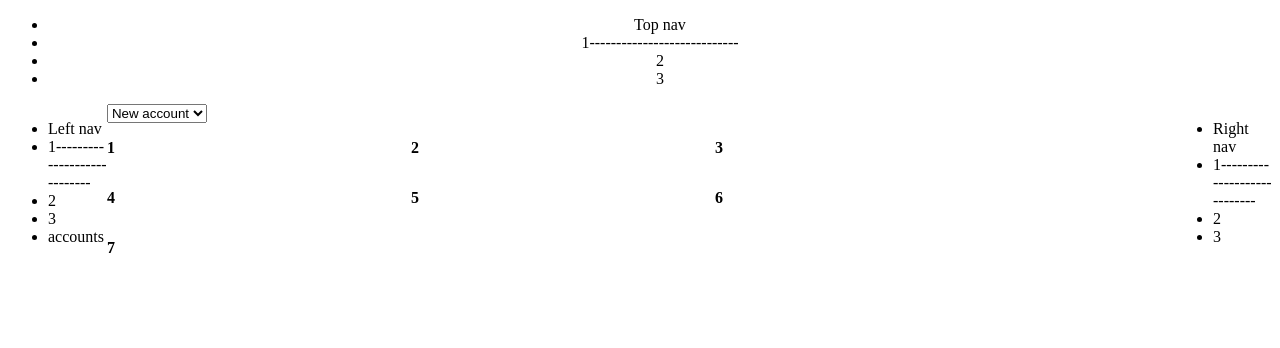
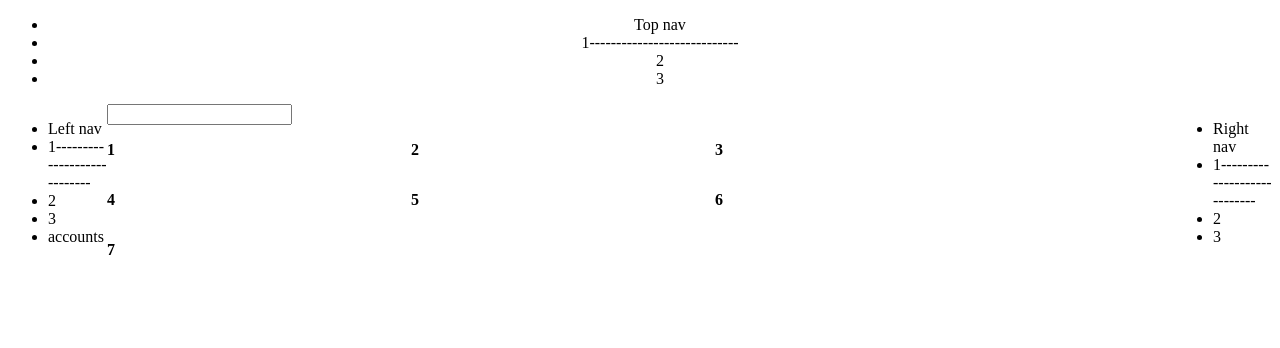
Before and after one commit to sh1chan/jibun, a Django app: page /accounts/ in a window 1280 px wide. Shown: the top 348 px of the page. Run offline with Django 4.2, Linux system fonts and the light colour scheme.

Commit message:
Accounts: deleted account filters on adding a new one

```diff
--- a/accounts/config.py
+++ b/accounts/config.py
@@ -1,2 +1,3 @@
 # TODO: decrease this number, keep it small and beautiful
 ACCOUNT_MODEL_NAME_LENGTH = 100
+ACCOUNT_MODEL_TYPE_LENGTH = 100
--- a/accounts/models.py
+++ b/accounts/models.py
@@ -7,5 +7,7 @@ class AccountModel(models.Model):
     """Model for default or universal accounts
     """
     name = models.CharField(max_length=config.ACCOUNT_MODEL_NAME_LENGTH)
+    description = models.TextField()
+    name_type = models.CharField(max_length=config.ACCOUNT_MODEL_TYPE_LENGTH)
     created_at = models.DateTimeField(auto_now_add=True)
     updated_at = models.DateTimeField(auto_now=True)
--- a/accounts/static/accounts/js/index.js
+++ b/accounts/static/accounts/js/index.js
@@ -19,66 +19,17 @@ function createNewAccountNode(new_account) {
 }
 
 function registerNewAccount(event) {
-  const caller = document.getElementById("new_account");
-  const accounts = document.getElementById("accounts").children[0].children;
   if (!enterKeyPress(event)) {
-    // NOTE: accounts node children has been swapped so taking the 0-th index
-    for (let i = 0; i < accounts.length; i++) {
-      // div->p
-      accounts[i].style.display = (
-        accounts[i].children[0].innerText !== caller.value
-      ) ? "none" : "";
-    }
     return false;
   }
-  let create_new_account = true;
-  for (let i = 0; i < accounts.length; i++) {
-    // div->p
-    accounts[i].style.display = "";
-    if (accounts[i].children[0].innerText === caller.value) {
-      create_new_account = false;
-    }
-  }
+
+  const caller = document.getElementById("new_account");
+
   if (caller.value === "") {
-    caller.style.display = "none";
-    document.getElementById("account_select").style.display = "";
     return false;
   }
-  if (create_new_account) {
-    createNewAccountNode(caller.value);
-    // If adding more than 1 accounts
-    caller.value = "";
-  }
+
+  createNewAccountNode(caller.value);
+  // If adding more than 1 accounts
+  caller.value = "";
 }
-
-function selectAccount() {
-  const select = document.getElementById("account_select");
-  const selected_account = select.options[select.selectedIndex];
-  if (selected_account.value !== "") {
-    // display *input tag to create a new account
-    let new_account_input = document.getElementById("new_account");
-    new_account_input.setAttribute("maxlength", selected_account.getAttribute("maxlength"));
-    new_account_input.setAttribute("placeholder", selected_account.innerText);
-    select.style.display = "none";
-    new_account_input.style.display = "";
-    // select was clicked so focusing
-    new_account_input.focus();
-    // swap accounts node children
-    const parent_node = document.getElementById("accounts");
-    const parent_node_children = parent_node.children;
-    // NOTE: iterates all tags
-    let swap_index = 0;
-    let swap_with = undefined;
-    for (let i = 0; i < parent_node_children.length; i++) {
-      if (parent_node_children[i].id === selected_account.value) {
-        swap_index = i;
-        swap_with = parent_node_children[i];
-        break;
-      }
-    }
-    // NOTE: swapped with 0-th index
-    if (swap_index) {
-      parent_node.insertBefore(swap_with, parent_node_children[0]);
-    }
-  }
-}
--- a/accounts/templates/accounts/index.html
+++ b/accounts/templates/accounts/index.html
@@ -17,17 +17,7 @@
       <!-- TODO: width: auto; -->
       <input id="new_account"
              autocomplete="off"
-             placeholder="Select an option first!"
-             maxlength="0"
-             style="display: none;"
              onkeyup="registerNewAccount(event);" />
-      <select id="account_select" onchange="selectAccount();">
-        <option value="">New account</option>
-        <option value="">account</option>
-        {% for account in supported_accounts %}
-          <option value="{{ account.0 }}" maxlength="{{ account.1 }}">{{ account.0 }}</option>
-        {% endfor %}
-      </select>
     </div>
   </div>
 
```
